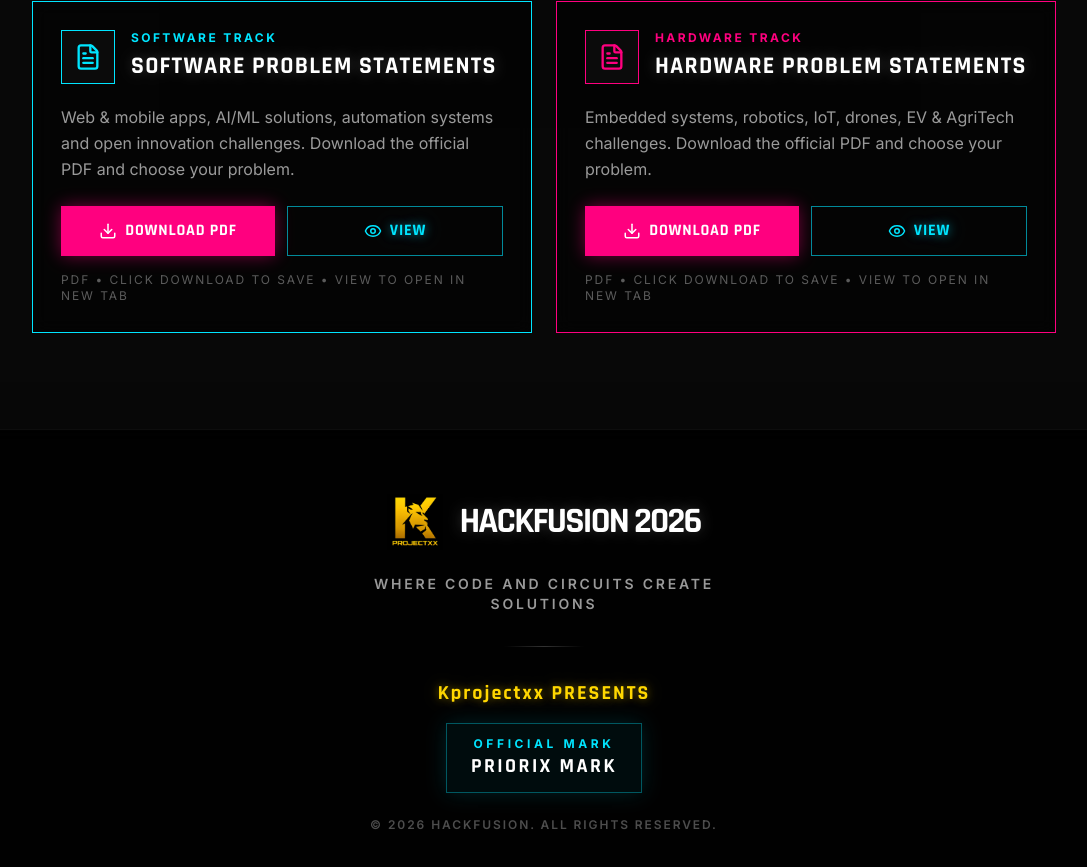
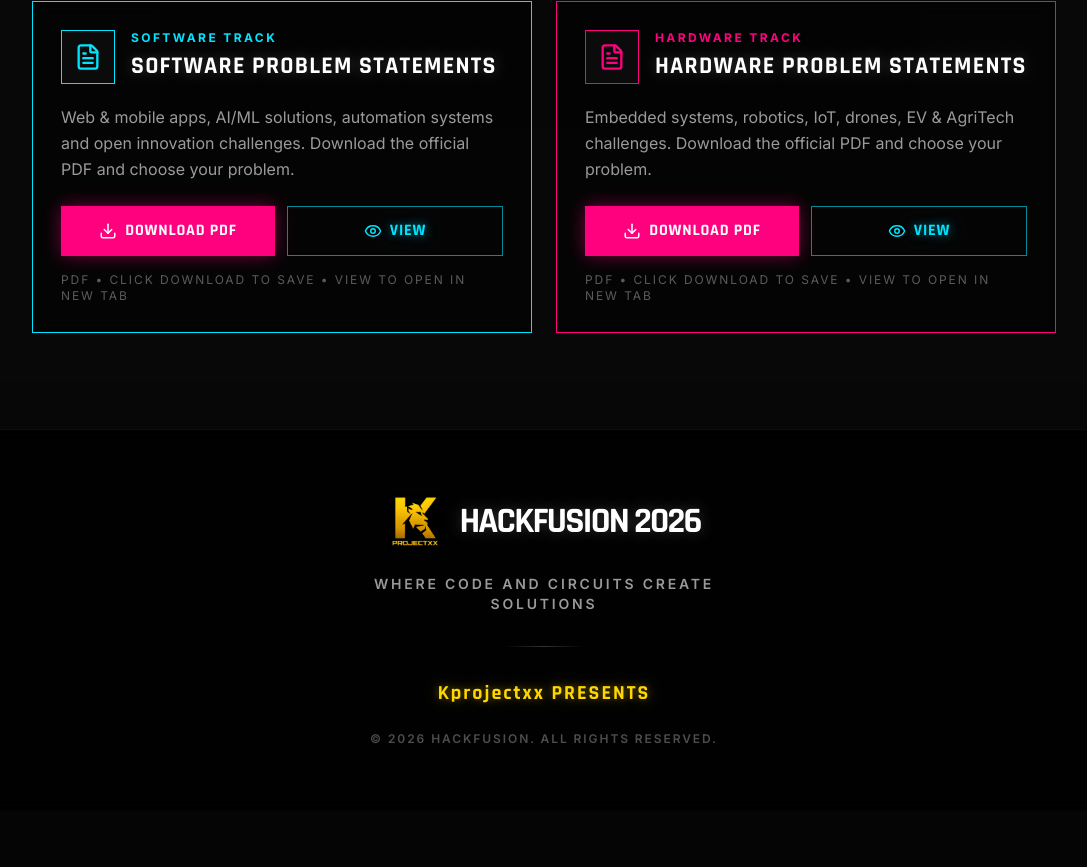
Before and after one commit to chithalurihemanth972-dot/hackfusion.io, a React (Vite) app: page /rounds in a window 1280 px wide. Shown: the part 1397-2264 px from the top of the page, without its empty margins (96-1183 px from the left). After the commit the page ends 2208 px from the top, so only its background shows below. Built offline with nearby package versions, Linux system fonts and the light colour scheme.

Commit message:
Update Round 1 deadline to 12:15 PM and remove Priorix official mark

```diff
--- a/src/components/Footer.tsx
+++ b/src/components/Footer.tsx
@@ -19,16 +19,9 @@
 
           <div className="h-px w-20 bg-gradient-to-r from-transparent via-white/20 to-transparent mb-8" />
 
-          <p className="text-hack-gold font-rajdhani text-lg md:text-xl font-bold tracking-widest mb-4 text-glow-gold">
+          <p className="text-hack-gold font-rajdhani text-lg md:text-xl font-bold tracking-widest mb-6 text-glow-gold">
             {HACKATHON_DETAILS.organizer} PRESENTS
           </p>
-
-          <div className="border border-hack-blue/35 bg-hack-blue/5 px-6 py-3 mb-6 shadow-[0_0_20px_rgba(0,229,255,0.15)]">
-            <p className="text-hack-blue text-xs uppercase tracking-[0.3em] font-bold">Official Mark</p>
-            <p className="text-white text-lg md:text-xl font-rajdhani font-bold tracking-[0.12em]">
-              {HACKATHON_DETAILS.mark}
-            </p>
-          </div>
 
           <p className="text-white/30 text-xs font-semibold tracking-[0.16em] uppercase">
             © {new Date().getFullYear()} {HACKATHON_DETAILS.name}. ALL RIGHTS RESERVED.
--- a/src/components/Rounds.tsx
+++ b/src/components/Rounds.tsx
@@ -14,7 +14,7 @@
     subtitle: 'IDEATION & PROBLEM STATEMENT',
     status: 'Live — submit your work before the deadline.',
     link: 'https://forms.gle/yesLvDtGKxZecZE66',
-    deadline: '12 PM',
+    deadline: '12:15 PM',
   },
   {
     title: 'ROUND 2',
--- a/src/config.ts
+++ b/src/config.ts
@@ -3,7 +3,6 @@
   edition: "2026",
   tagline: "WHERE CODE AND CIRCUITS CREATE SOLUTIONS",
   organizer: "Kprojectxx",
-  mark: "PRIORIX MARK",
   date: "4 OCTOBER",
   registrationDeadline: "3 OCTOBER",
   duration: "12 HOURS",
```
